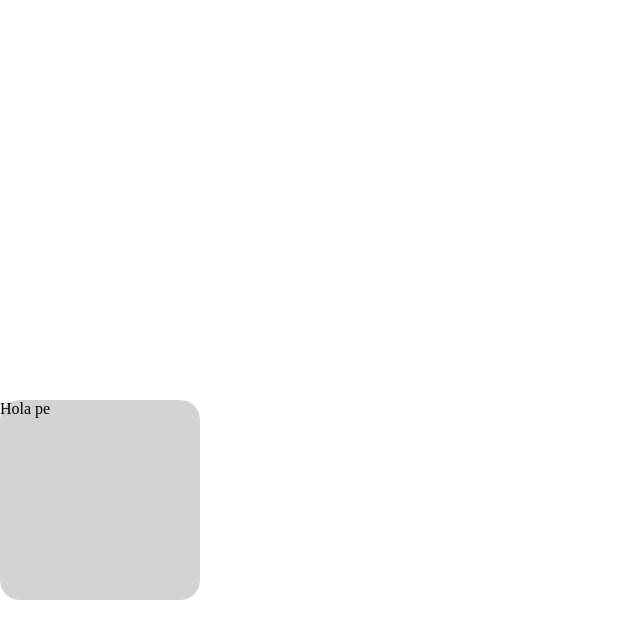
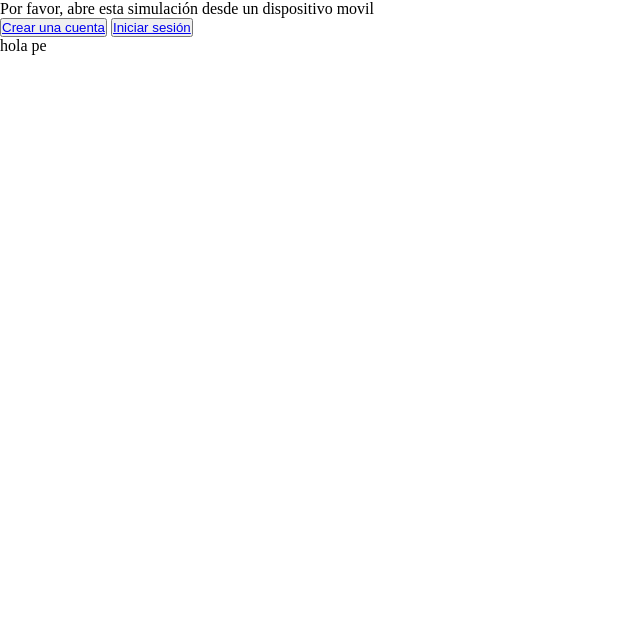
Before and after one commit to skinik28/Ecosiles, a plain HTML site: page index.html in a window 1280 px wide. Shown: the whole page, without its empty margins (0-640 px from the left). Drawn offline with Linux system fonts and the light colour scheme.

Commit message:
index.html

```diff
--- a/index.html
+++ b/index.html
@@ -3,12 +3,40 @@
 <head>
     <meta charset="UTF-8">
     <meta name="viewport" content="width=device-width, initial-scale=1.0">
-    <title>Animacion CSS</title>
+    <title>Ecosiles</title>
 
+    <link rel="preconnect" href="https://fonts.googleapis.com">
+    <link rel="preconnect" href="https://fonts.gstatic.com" crossorigin>
+    <link href="https://fonts.googleapis.com/css2?family=Open+Sans:ital,wght@0,300..800;1,300..800&display=swap" rel="stylesheet">
 
     <link rel="stylesheet" href="./stylesheets/style.css">
 </head>
+
 <body>
-    <div class="caja">Hola pe</div>
+
+    <div class="mensaje">
+        <p>Por favor, abre esta simulación desde un dispositivo movil</p>
+    </div>
+
+
+    <div class="pantalla pantalla-crear-iniciar">
+        <div class="btn-crear-iniciar">
+            <button class="boton-primario">
+                <a href="#">Crear una cuenta</a>
+            </button>
+
+            <button class="boton-secundario">
+                <a href="#">Iniciar sesión</a>
+            </button>
+        </div>
+
+    </div>
+
+
+    <div class="pantalla" id="crear-cuenta">
+        hola pe
+    </div>
+
+
 </body>
 </html>
```
